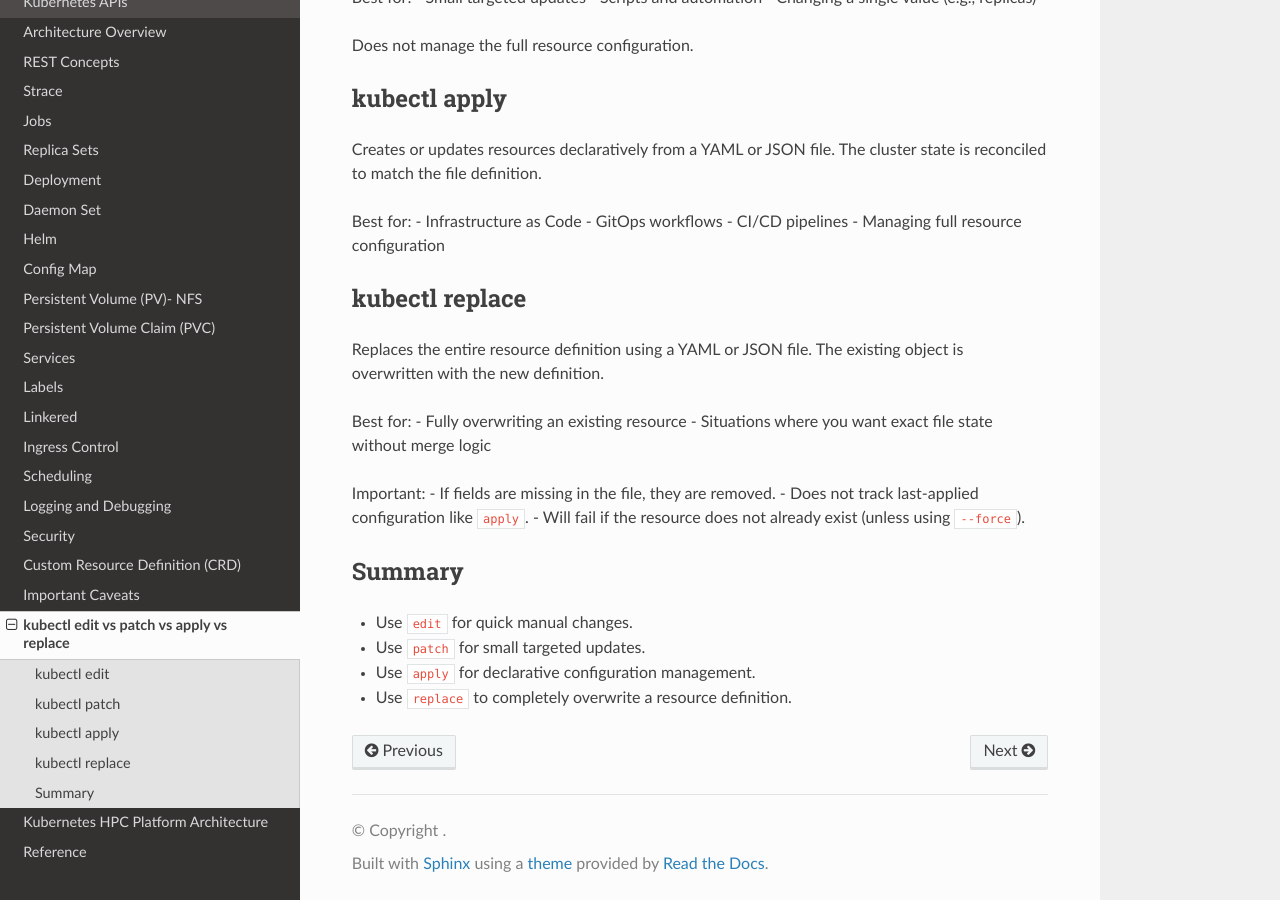
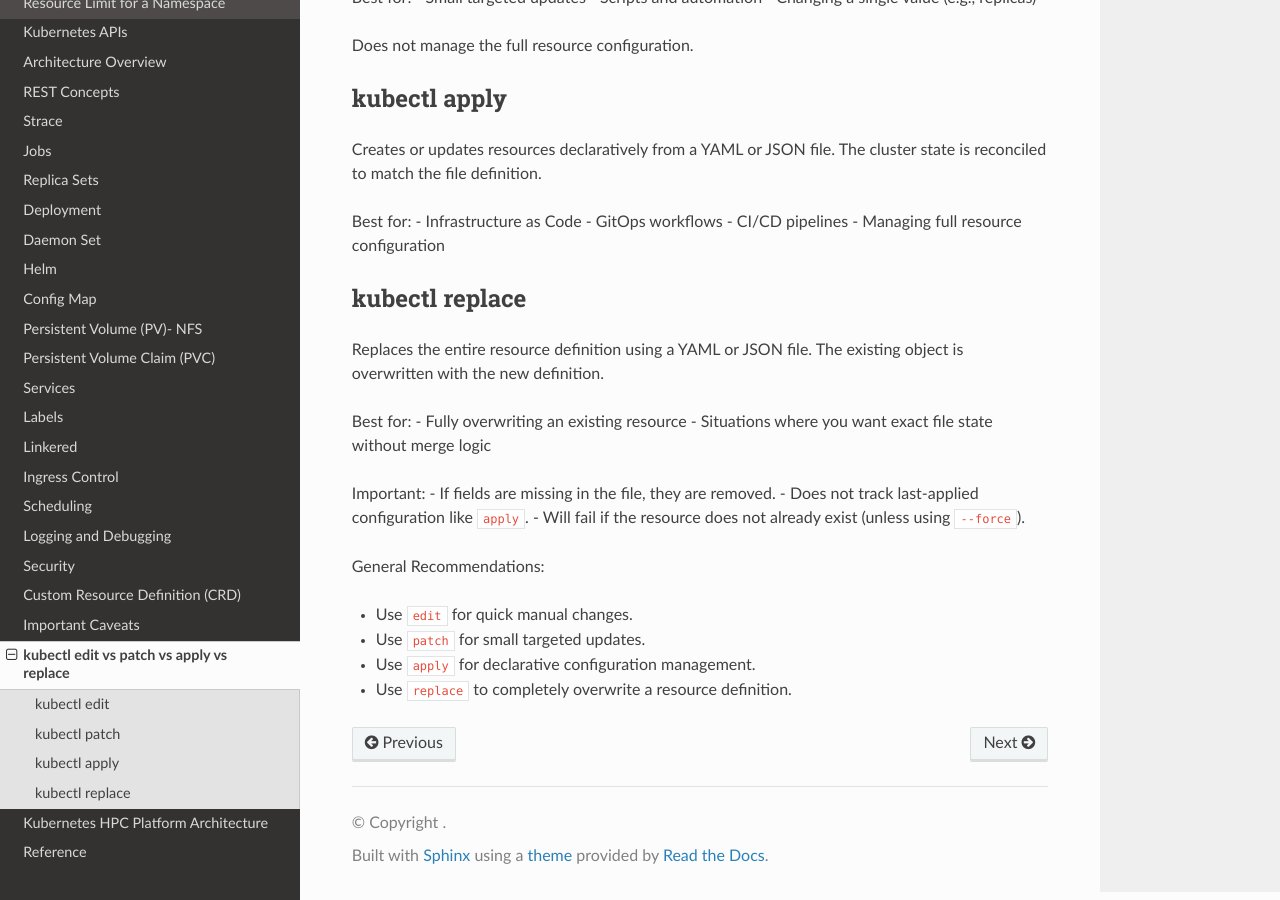
Before and after one commit to josephjohnjj/kubernetes-training, a Sphinx documentation site: the page built from docs/source/tutorial/commands.rst, in a window 1280 px wide and 900 px high, scrolled down 600 px. Built offline with Sphinx 7.4.7 and the Read the Docs theme 3.1.0, drawn with Linux system fonts in a browser that asks for light colours; pages that are not in the unit, such as notebooks, are missing from menus.

Commit message:
General recommendations added

```diff
--- a/docs/source/tutorial/commands.rst
+++ b/docs/source/tutorial/commands.rst
@@ -59,8 +59,7 @@
 - Does not track last-applied configuration like ``apply``.
 - Will fail if the resource does not already exist (unless using ``--force``).
 
-Summary
--------
+General Recommendations:
 
 - Use ``edit`` for quick manual changes.
 - Use ``patch`` for small targeted updates.
```
